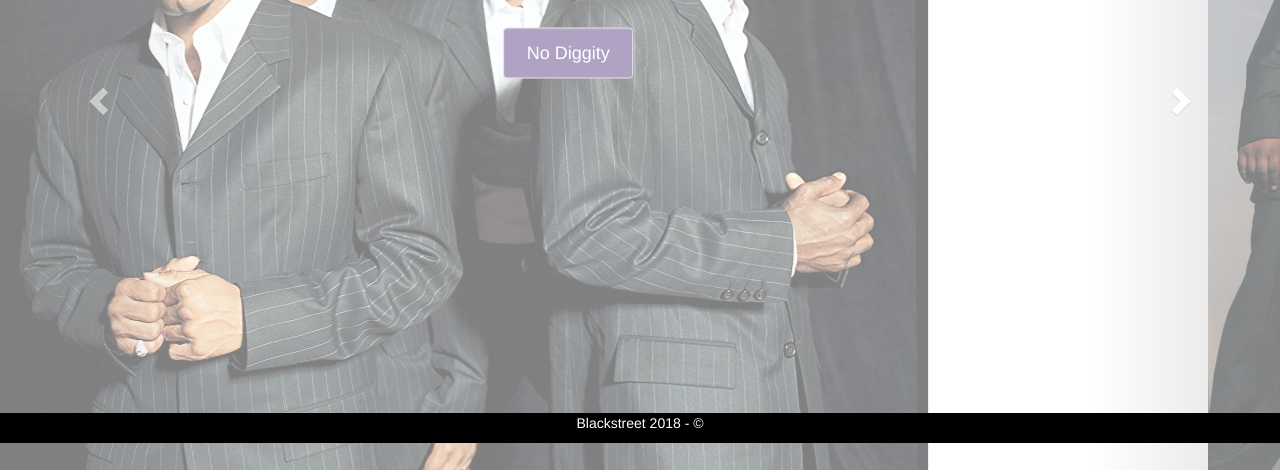
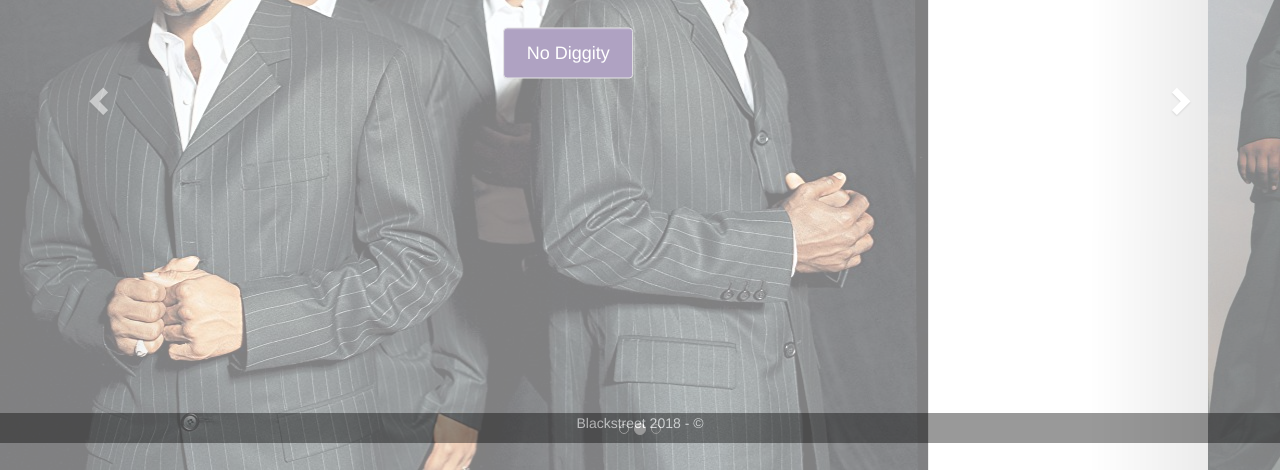
Before and after one commit to ariesdav333/blackstreet, a website: page index.html in a window 1280 px wide. Shown: the part 357-829 px from the top of the page. Drawn offline with nearby package versions, Linux system fonts and the light colour scheme; some packages are replaced by stand-ins of ours; a script that the page names is missing.

Commit message:
Added a fixed footer with a see through opacity

```diff
--- a/css/scripts.css
+++ b/css/scripts.css
@@ -19,4 +19,5 @@ h2{
    background-color: black;
    color: white;
    text-align: center;
+   opacity: 0.4;
 }
```
